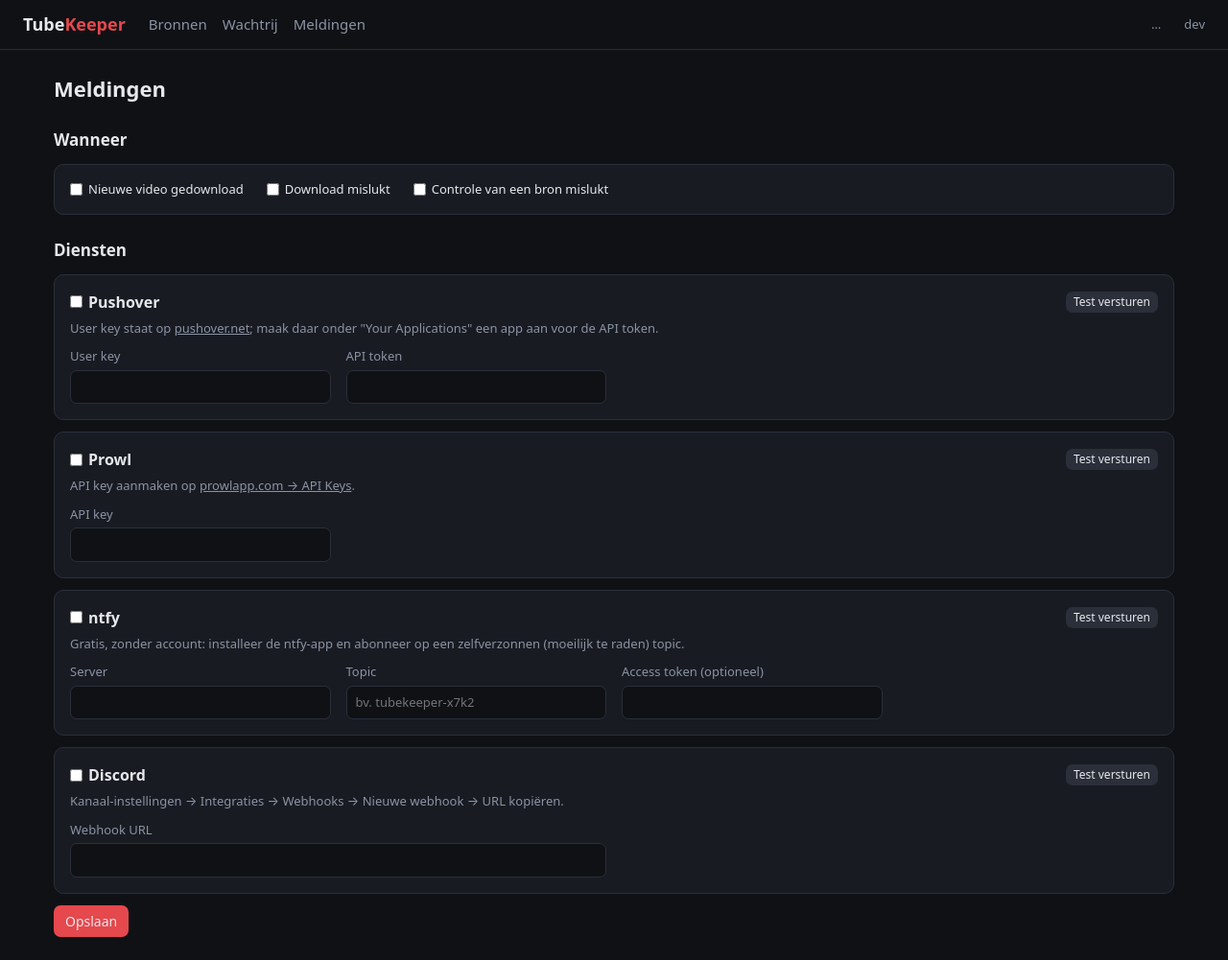
After one commit to RichrdJ/tubekeeper, a FastAPI app: template app/templates/notifications.html in a window 1280 px wide. The commit adds this page. Shown: the whole page at 96% size. Run offline with FastAPI, Linux system fonts and the light colour scheme; the template is opened without the code that fills it, so the values that code supplies are empty; parts of the project's set-up code (start-up, migrations or seed data) failed here and were passed over; some libraries are stand-ins or nearby versions.

Commit message:
Meldingen (Pushover, Prowl, ntfy, Discord), opslag per bron, automatische bronnaam
- Nieuwe pagina Meldingen met testknop per dienst; standaard melding bij elke download
- Opslaggebruik per bron, totaal in overzicht
- Naam leeg: @handle uit de URL, anders kanaal-/playlisttitel na eerste controle
- Versienummer in de UI; release-tags bouwen :X.Y.Z images
- pip-waarschuwing bij opstarten stil

Co-Authored-By: Claude Opus 5.5 <noreply@anthropic.com>

```diff
--- a/app/db.py
+++ b/app/db.py
@@ -42,6 +42,11 @@ CREATE TABLE IF NOT EXISTS media (
 );
 
 CREATE INDEX IF NOT EXISTS idx_media_status ON media(status);
+
+CREATE TABLE IF NOT EXISTS settings (
+    key   TEXT PRIMARY KEY,
+    value TEXT NOT NULL
+);
 """
 
 
--- a/app/main.py
+++ b/app/main.py
@@ -1,5 +1,6 @@
 import logging
 import os
+import urllib.parse
 from contextlib import asynccontextmanager
 from datetime import datetime
 
@@ -7,7 +8,7 @@ from fastapi import FastAPI, HTTPException, Request
 from fastapi.responses import RedirectResponse
 from fastapi.templating import Jinja2Templates
 
-from . import db, worker
+from . import db, notify, worker
 
 logging.basicConfig(
     level=os.environ.get("LOG_LEVEL", "INFO"),
@@ -41,13 +42,22 @@ def _fmt_date(value):
     return f"{value[6:8]}-{value[4:6]}-{value[0:4]}"
 
 
+def _fmt_size(n):
+    for unit in ("B", "KB", "MB", "GB"):
+        if n < 1024 or unit == "GB":
+            return f"{n:.0f} {unit}" if unit in ("B", "KB") else f"{n:.1f} {unit}"
+        n /= 1024
+    return f"{n:.1f} TB"
+
+
 def _iso_date(value):
     """YYYYMMDD -> YYYY-MM-DD for <input type=date>."""
     return f"{value[0:4]}-{value[4:6]}-{value[6:8]}" if value else ""
 
 
-templates.env.filters.update(dt=_fmt_dt, date=_fmt_date, isodate=_iso_date)
-templates.env.globals.update(qualities=QUALITIES, audio_formats=AUDIO_FORMATS)
+templates.env.filters.update(dt=_fmt_dt, date=_fmt_date, isodate=_iso_date, size=_fmt_size)
+templates.env.globals.update(qualities=QUALITIES, audio_formats=AUDIO_FORMATS,
+                             version=os.environ.get("APP_VERSION", "dev"))
 
 
 def render(request, name, **ctx):
@@ -72,7 +82,8 @@ async def _source_from_form(request):
         raise HTTPException(400, "Ongeldige URL")
     keep_last = str(form.get("keep_last", "")).strip()
     return {
-        "name": str(form.get("name", "")).strip() or url,
+        # Empty name: @handle from the URL, otherwise the channel/playlist title after the first check
+        "name": str(form.get("name", "")).strip() or worker.name_from_url(url) or url,
         "url": url,
         "kind": "audio" if form.get("kind") == "audio" else "video",
         "quality": form.get("quality") if form.get("quality") in QUALITIES else "1080",
@@ -99,7 +110,8 @@ def index(request: Request):
            FROM sources s LEFT JOIN media m ON m.source_id = s.id
            GROUP BY s.id ORDER BY s.name COLLATE NOCASE"""
     )
-    return render(request, "index.html", sources=sources)
+    sizes = {s["id"]: worker.disk_usage(s) for s in sources}
+    return render(request, "index.html", sources=sources, sizes=sizes, total_size=sum(sizes.values()))
 
 
 @app.post("/sources")
@@ -128,7 +140,7 @@ def source_detail(request: Request, source_id: int, status: str = ""):
     counts = {r["status"]: r["n"] for r in db.query(
         "SELECT status, COUNT(*) AS n FROM media WHERE source_id = ? GROUP BY status", (source_id,))}
     return render(request, "source.html", src=src, media=db.query(sql, args),
-                  counts=counts, status=status)
+                  counts=counts, status=status, size=worker.disk_usage(src))
 
 
 @app.post("/sources/{source_id}")
@@ -222,6 +234,39 @@ def queue(request: Request):
     return render(request, "queue.html", pending=pending, recent=recent)
 
 
+@app.get("/notifications")
+def notifications(request: Request, test: str = ""):
+    return render(request, "notifications.html", s=notify.get_settings(), test=test)
+
+
+async def _save_notification_form(request):
+    form = await request.form()
+    values = {}
+    for key in notify.DEFAULTS:
+        if key.endswith("_enabled") or key.startswith("on_"):
+            values[key] = "1" if form.get(key) else "0"  # unchecked boxes are absent
+        else:
+            values[key] = str(form.get(key, "")).strip()
+    notify.save_settings(values)
+
+
+@app.post("/notifications")
+async def save_notifications(request: Request):
+    await _save_notification_form(request)
+    return back("/notifications?test=saved")
+
+
+@app.post("/notifications/test/{service}")
+async def test_notification(request: Request, service: str):
+    if service not in notify.SERVICES:
+        raise HTTPException(404)
+    await _save_notification_form(request)
+    result = notify.send_now("TubeKeeper test", "Als je dit leest werken de meldingen 🎉",
+                             "https://github.com/RichrdJ/tubekeeper", only=service)
+    err = result.get(service)
+    return back("/notifications?" + urllib.parse.urlencode({"test": f"{service}:{'ok' if err is None else err[:200]}"}))
+
+
 # --------------------------------------------------------------------------- api
 
 @app.get("/api/status")
--- a/app/templates/_form.html
+++ b/app/templates/_form.html
@@ -1,7 +1,7 @@
 {% macro source_form(s, action, submit) %}
 <form method="post" action="{{ action }}" class="card">
   <div class="grid">
-    <label>Naam<input name="name" value="{{ s.name if s else '' }}" placeholder="bv. Veritasium" required></label>
+    <label>Naam<input name="name" value="{{ s.name if s else '' }}" placeholder="leeg = kanaalnaam"></label>
     <label style="grid-column: span 2">URL (kanaal, playlist of video)
       <input name="url" value="{{ s.url if s else '' }}" placeholder="https://www.youtube.com/@kanaal" required></label>
     <label>Type
--- a/app/templates/base.html
+++ b/app/templates/base.html
@@ -49,8 +49,9 @@
 <body>
 <header>
   <a class="logo" href="/">Tube<span>Keeper</span></a>
-  <nav><a href="/">Bronnen</a><a href="/queue">Wachtrij</a></nav>
+  <nav><a href="/">Bronnen</a><a href="/queue">Wachtrij</a><a href="/notifications">Meldingen</a></nav>
   <div id="status">…</div>
+  <span class="muted small">{{ version }}</span>
 </header>
 <main>{% block content %}{% endblock %}</main>
 <script>
--- a/app/templates/index.html
+++ b/app/templates/index.html
@@ -5,7 +5,7 @@
 <div class="card scroll">
 {% if sources %}
 <table>
-  <tr><th>Naam</th><th>Type</th><th>Gedownload</th><th>Wachtrij</th><th>Fouten</th><th>Laatst gecontroleerd</th><th></th></tr>
+  <tr><th>Naam</th><th>Type</th><th>Gedownload</th><th>Wachtrij</th><th>Fouten</th><th>Opslag</th><th>Laatst gecontroleerd</th><th></th></tr>
   {% for s in sources %}
   <tr>
     <td><a href="/sources/{{ s.id }}"><strong>{{ s.name }}</strong></a>
@@ -16,6 +16,7 @@
     <td>{{ s.n_done or 0 }}</td>
     <td>{{ s.n_pending or 0 }}</td>
     <td>{% if s.n_error %}<span class="badge b-error">{{ s.n_error }}</span>{% else %}0{% endif %}</td>
+    <td style="white-space:nowrap">{{ sizes[s.id] | size }}</td>
     <td class="small">{{ s.last_checked | dt }}<div class="muted">elke {{ s.interval_minutes }} min</div></td>
     <td style="white-space:nowrap">
       <form class="inline" method="post" action="/sources/{{ s.id }}/check"><button class="btn small">Controleren</button></form>
@@ -24,6 +25,7 @@
     </td>
   </tr>
   {% endfor %}
+  <tr><td colspan="5" class="muted">Totaal</td><td style="white-space:nowrap"><strong>{{ total_size | size }}</strong></td><td colspan="2"></td></tr>
 </table>
 {% else %}
 <p class="muted">Nog geen bronnen. Voeg hieronder een YouTube-kanaal of playlist toe.</p>
--- /dev/null
+++ b/app/templates/notifications.html
@@ -0,0 +1,48 @@
+{% extends "base.html" %}
+{% block title %}Meldingen · TubeKeeper{% endblock %}
+{% macro service(key, title, help) %}
+<div class="card" style="margin-bottom:12px">
+  <div class="row" style="justify-content:space-between">
+    <label class="check" style="margin:0;font-size:16px"><input type="checkbox" name="{{ key }}_enabled" {{ 'checked' if s[key ~ '_enabled'] == '1' }}><strong>{{ title }}</strong></label>
+    <button class="btn small" formaction="/notifications/test/{{ key }}">Test versturen</button>
+  </div>
+  <p class="muted small" style="margin:6px 0 10px">{{ help | safe }}</p>
+  <div class="grid">{{ caller() }}</div>
+</div>
+{% endmacro %}
+{% block content %}
+<h1>Meldingen</h1>
+{% if test == 'saved' %}<p class="card" style="border-color:var(--ok)">✓ Opgeslagen</p>
+{% elif test %}{% set svc, _, res = test.partition(':') %}
+  {% if res == 'ok' %}<p class="card" style="border-color:var(--ok)">✓ Testbericht via {{ svc }} verstuurd — check je telefoon.</p>
+  {% else %}<p class="card err" style="border-color:var(--err)">✗ Test via {{ svc }} mislukt: {{ res }}</p>{% endif %}
+{% endif %}
+
+<form method="post" action="/notifications">
+  <h2>Wanneer</h2>
+  <div class="card row" style="gap:24px;margin-bottom:12px">
+    <label class="check" style="margin:0"><input type="checkbox" name="on_download" {{ 'checked' if s.on_download == '1' }}>Nieuwe video gedownload</label>
+    <label class="check" style="margin:0"><input type="checkbox" name="on_download_error" {{ 'checked' if s.on_download_error == '1' }}>Download mislukt</label>
+    <label class="check" style="margin:0"><input type="checkbox" name="on_index_error" {{ 'checked' if s.on_index_error == '1' }}>Controle van een bron mislukt</label>
+  </div>
+
+  <h2>Diensten</h2>
+  {% call service("pushover", "Pushover", 'User key staat op <a href="https://pushover.net" target="_blank">pushover.net</a>; maak daar onder "Your Applications" een app aan voor de API token.') %}
+    <label>User key<input type="password" name="pushover_user" value="{{ s.pushover_user }}" autocomplete="off"></label>
+    <label>API token<input type="password" name="pushover_token" value="{{ s.pushover_token }}" autocomplete="off"></label>
+  {% endcall %}
+  {% call service("prowl", "Prowl", 'API key aanmaken op <a href="https://www.prowlapp.com/api_settings.php" target="_blank">prowlapp.com → API Keys</a>.') %}
+    <label>API key<input type="password" name="prowl_apikey" value="{{ s.prowl_apikey }}" autocomplete="off"></label>
+  {% endcall %}
+  {% call service("ntfy", "ntfy", 'Gratis, zonder account: installeer de ntfy-app en abonneer op een zelfverzonnen (moeilijk te raden) topic.') %}
+    <label>Server<input name="ntfy_server" value="{{ s.ntfy_server }}"></label>
+    <label>Topic<input name="ntfy_topic" value="{{ s.ntfy_topic }}" placeholder="bv. tubekeeper-x7k2"></label>
+    <label>Access token (optioneel)<input type="password" name="ntfy_token" value="{{ s.ntfy_token }}" autocomplete="off"></label>
+  {% endcall %}
+  {% call service("discord", "Discord", 'Kanaal-instellingen → Integraties → Webhooks → Nieuwe webhook → URL kopiëren.') %}
+    <label style="grid-column: span 2">Webhook URL<input type="password" name="discord_webhook" value="{{ s.discord_webhook }}" autocomplete="off"></label>
+  {% endcall %}
+
+  <button class="btn primary">Opslaan</button>
+</form>
+{% endblock %}
--- a/app/templates/source.html
+++ b/app/templates/source.html
@@ -14,7 +14,7 @@
       onsubmit="return confirm('Alle {{ counts.skipped }} overgeslagen items downloaden?')"><button class="btn">Overgeslagen downloaden ({{ counts.skipped }})</button></form>{% endif %}
   </div>
 </div>
-<p class="muted small">{{ src.url }} · laatst gecontroleerd {{ src.last_checked | dt }}</p>
+<p class="muted small">{{ src.url }} · {{ size | size }} in gebruik · laatst gecontroleerd {{ src.last_checked | dt }}</p>
 {% if src.last_error %}<p class="err">⚠ {{ src.last_error }}</p>{% endif %}
 
 <div class="tabs" style="margin:16px 0">
```
Also changed, not shown: app/notify.py (added, +121 -0 lines), app/worker.py (+38 -1 lines), .github/workflows/docker.yml, README.md, 2 other files.
